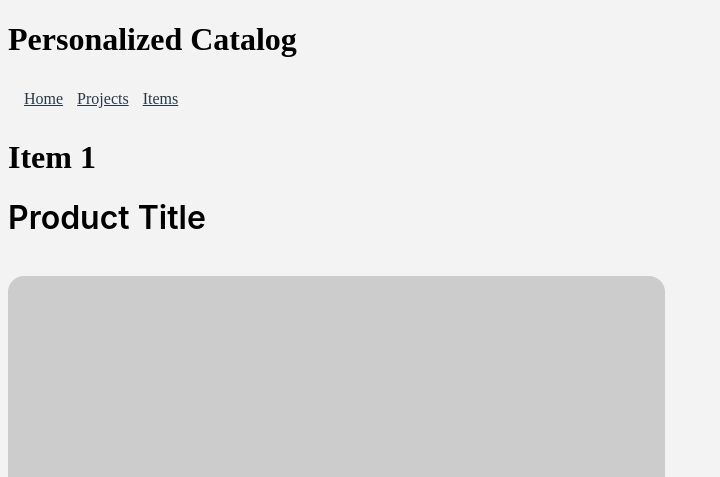
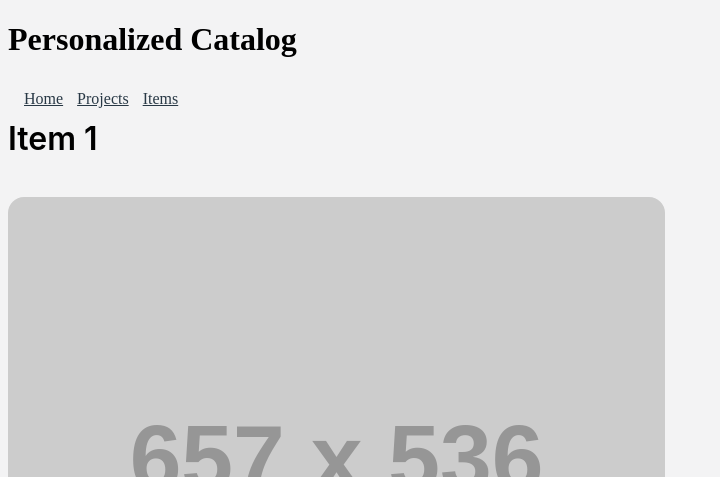
Before and after one commit to bsearight/PersonalizedCatalog, a Flask app: page /view_item/1 in a window 1280 px wide. Shown: the top 477 px of the page, without its empty margins (0-720 px from the left). Run offline with Flask 3, Linux system fonts and the light colour scheme; grey boxes labelled with a size stand in for pictures from a placeholder-image service; some libraries are stand-ins or nearby versions.

Commit message:
minor cleanup

```diff
--- a/templates/view_item.html
+++ b/templates/view_item.html
@@ -1,10 +1,7 @@
 {% extends "index.html" %}
 {% block title %} {{ item_details.name }} {% endblock %}
 {% block content %}
-<div>
-    <h1>{{ item_details.name }}</h1>
-</div>
-<div style="width: 430px; height: 490px"><span class="title">Product Title<br/><br/></span>
+<div style="width: 430px; height: 490px"><span class="title">{{ item_details.name }}<br/><br/></span>
 <img style="width: 657px; height: 536px; border-radius: 16px" src="https://placehold.co/657x536" />
 <div style="width: 485px; height: 287px"><span style="color: black; font-size: 32px; font-family: Inter; font-weight: 600; word-wrap: break-word">Product Description<br/></span>
     <span style="color: black; font-size: 24px; font-family: Inter; font-weight: 600; word-wrap: break-word">Lorem ipsum dolor sit amet, consectetuer adipiscing elit. Aenean commodo ligula eget dolor. Aenean massa. Cum sociis natoque penatibus et magnis dis parturient montes,
```
